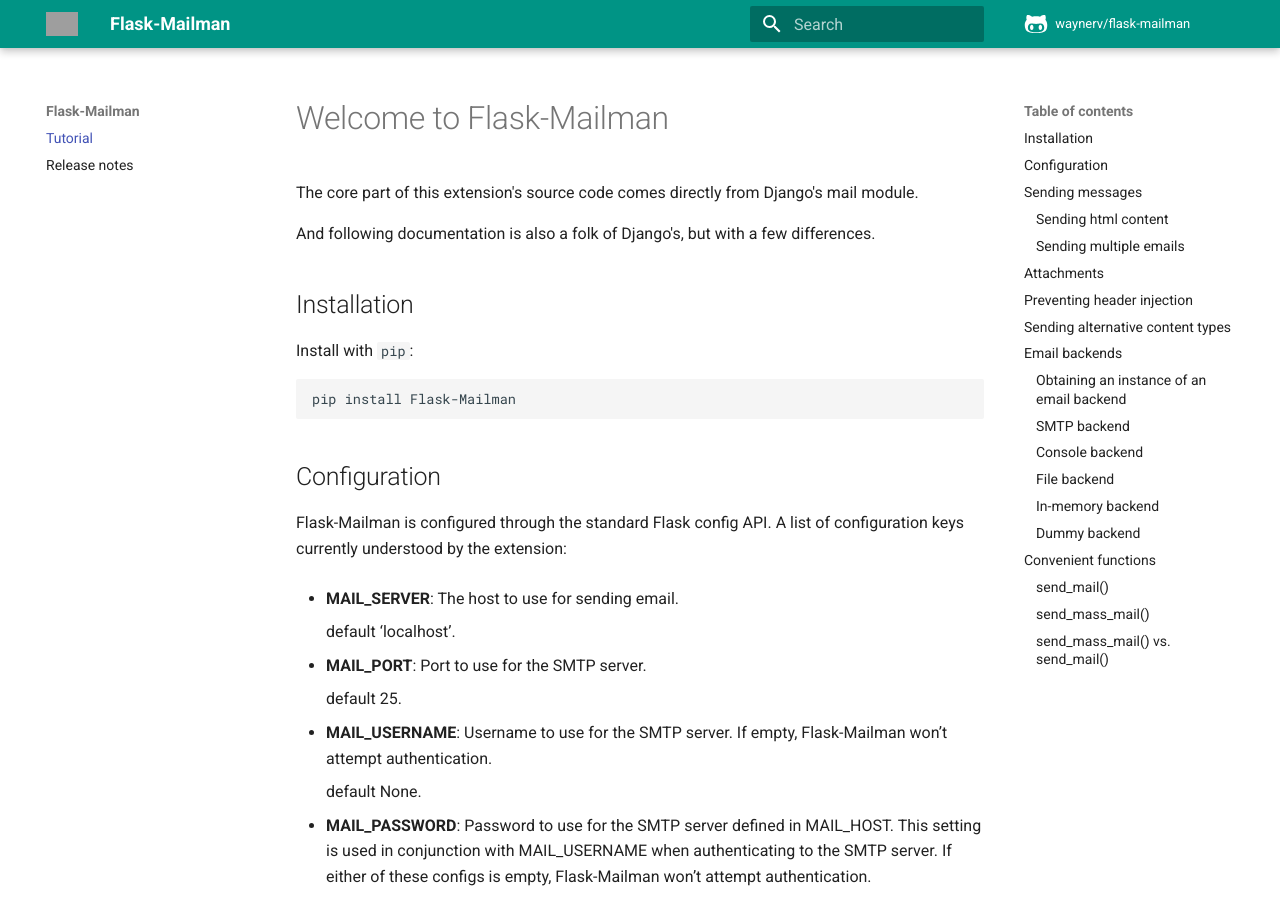
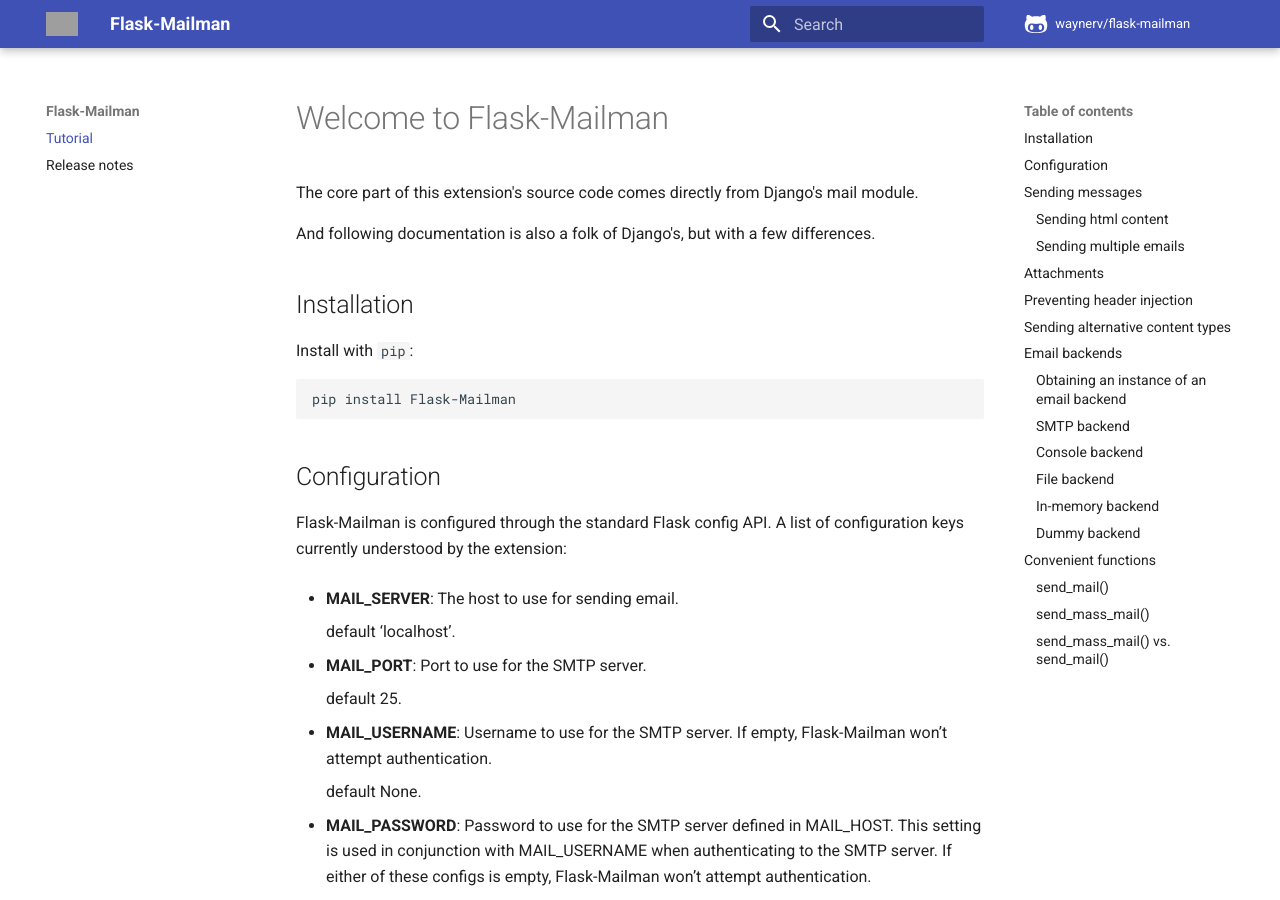
Before and after one commit to waynerv/flask-mailman, an MkDocs documentation site: the page built from docs/index.md, in a window 1280 px wide and 900 px high. Built offline with MkDocs 1.6.1 and Material for MkDocs 9.7.7, drawn with Linux system fonts in a browser that asks for light colours; comment, search, counter and statistics services are not loaded; grey boxes are pictures that could not be loaded.

```diff
--- a/mkdocs.yml
+++ b/mkdocs.yml
@@ -3,8 +3,8 @@
   name: material
   palette:
     scheme: preference
-    primary: teal
-    accent: amber
+    primary: indigo
+    accent: indigo
   icon:
     repo: fontawesome/brands/github-alt
   logo: img/icon-white.svg
```
Also changed, not shown: 1 other file.
